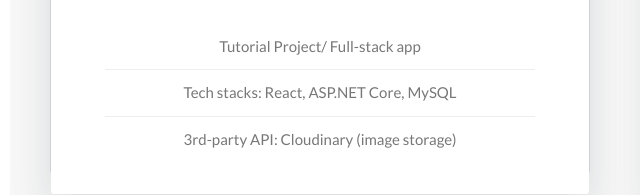
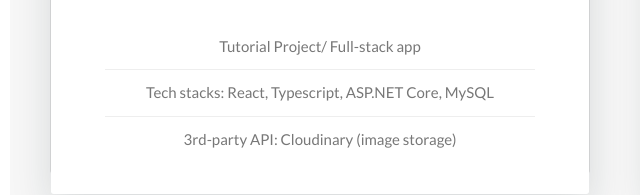
Before and after one commit to phuongha2012/Portfolio, a website: page index.html in a window 1280 px wide. Shown: the part 3106-3301 px from the top of the page, 20-660 px from the left. Drawn offline with nearby package versions, Linux system fonts and the light colour scheme.

Commit message:
modified project stack

```diff
--- a/index.html
+++ b/index.html
@@ -154,7 +154,7 @@
                     <div class="card__details card__details--projects">
                       <ul>
                         <li>Tutorial Project/ Full-stack app</li>
-                        <li>Tech stacks: React, ASP.NET Core, MySQL</li>
+                        <li>Tech stacks: React, Typescript, ASP.NET Core, MySQL</li>
                         <li>3rd-party API: Cloudinary (image storage)</li>
                       </ul>
                     </div>
```
